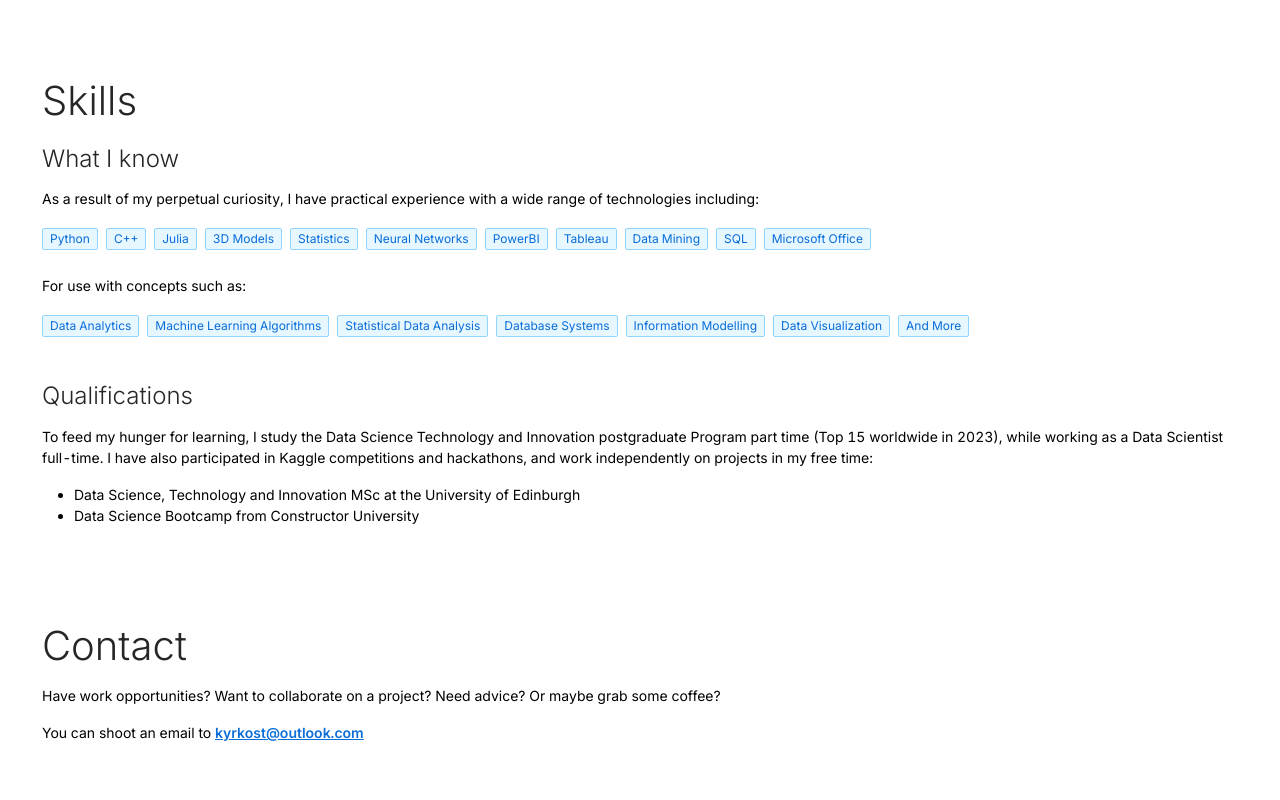
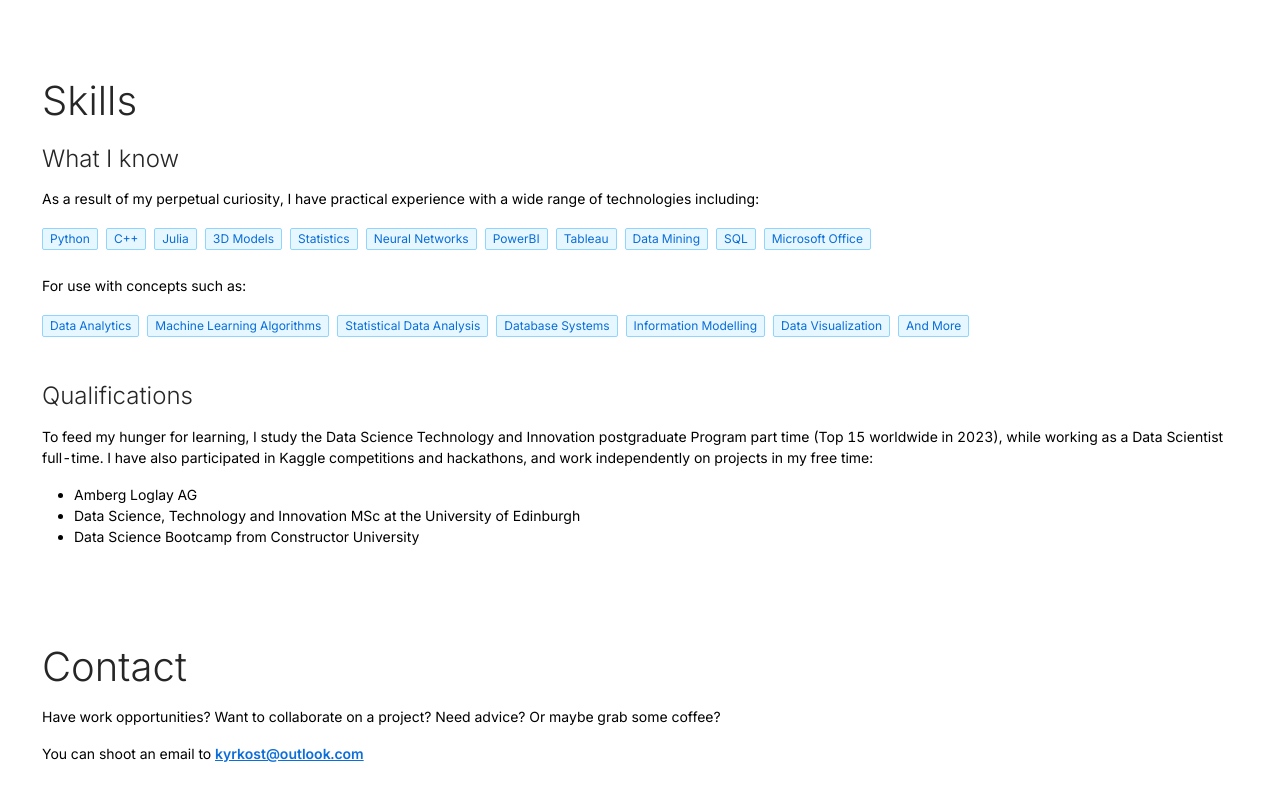
Before and after one commit to konskyrt/Personal_portfolio_site, a Next.js app: page / in a window 1280 px wide. Shown: the part 2381-3181 px from the top of the page. Built offline with nearby package versions, Linux system fonts and the light colour scheme.

Commit message:
Update index.js

```diff
--- a/components/common/SkillsSection/index.js
+++ b/components/common/SkillsSection/index.js
@@ -44,6 +44,7 @@ const SkillsSection = () => {
           To feed my hunger for learning, I study the Data Science Technology and Innovation postgraduate Program part time (Top 15 worldwide in 2023), while working as a Data Scientist full-time. I have also participated in Kaggle competitions and hackathons, and work independently on projects in my free time:
         </p>
         <ul>
+          <li>Amberg Loglay AG</li>
           <li>Data Science, Technology and Innovation MSc at the University of Edinburgh</li>
           <li>Data Science Bootcamp from Constructor University</li>
         </ul>
```
